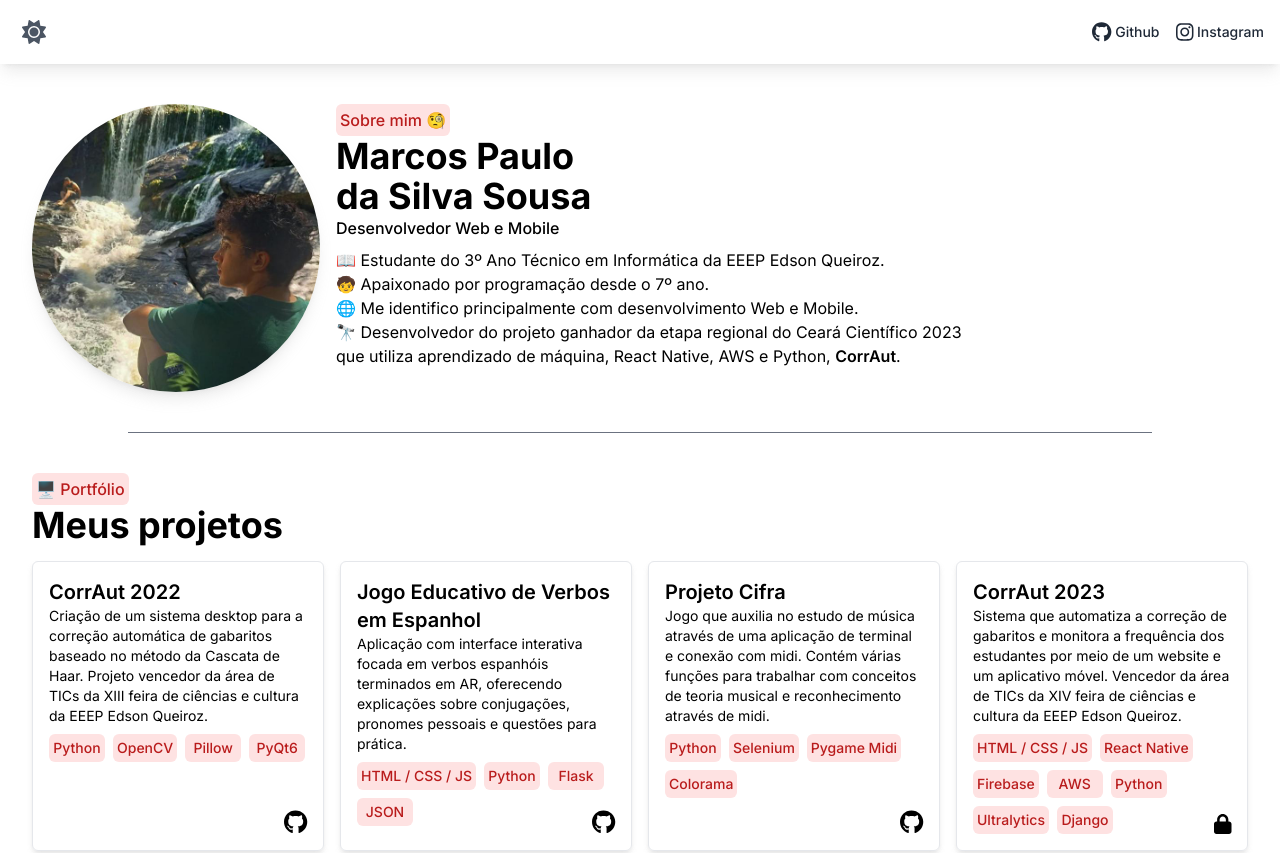
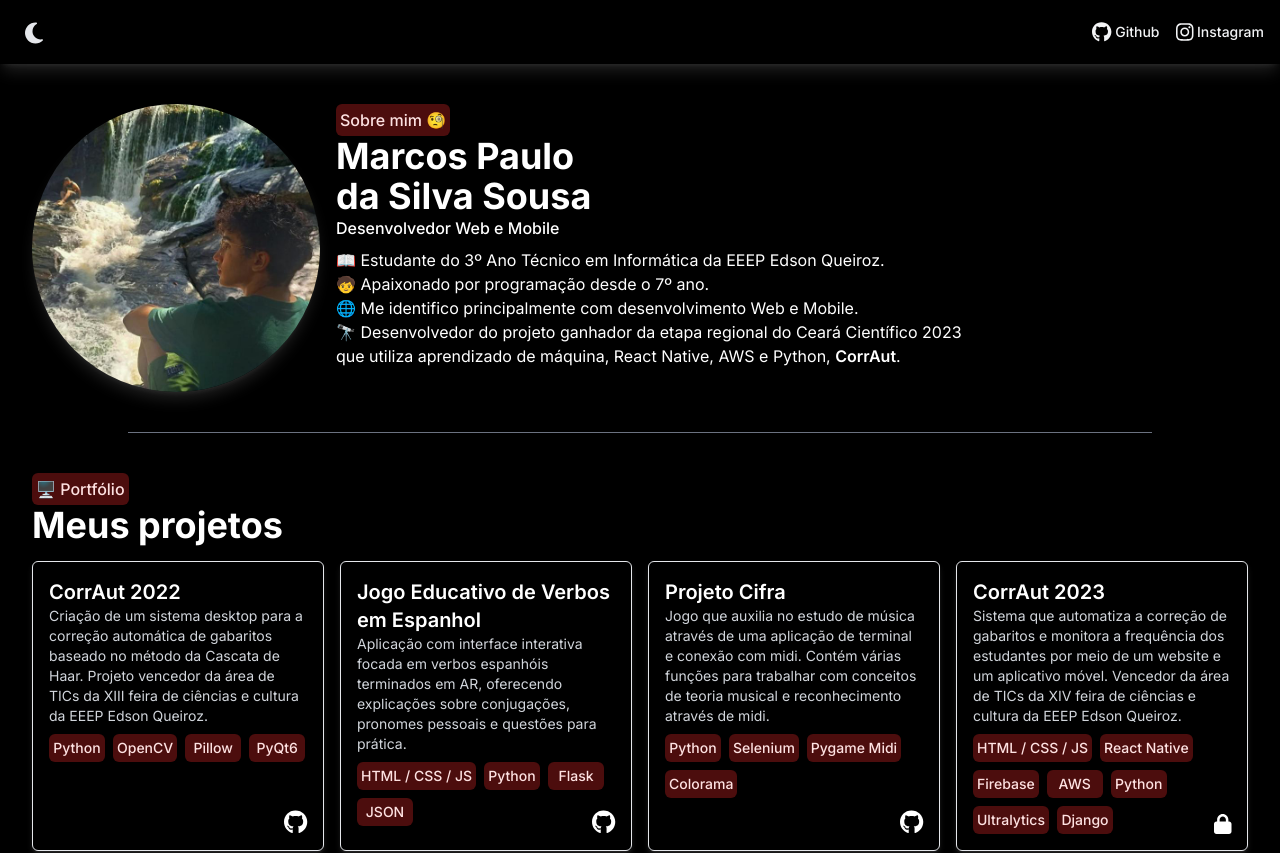
Before and after one commit to marcos-sousa-404/portfolio, a Next.js app: page / in a window 1280 px wide. Shown: the top 853 px of the page. Built offline with nearby package versions, Linux system fonts and the light colour scheme.

Commit message:
Detecção de preferência de dark mode

```diff
--- a/src/app/page.tsx
+++ b/src/app/page.tsx
@@ -2,23 +2,30 @@
 import { FontAwesomeIcon } from "@fortawesome/react-fontawesome";
 import { faInstagram, faGithub } from "@fortawesome/free-brands-svg-icons";
 import { faMoon, faSun } from "@fortawesome/free-solid-svg-icons";
-import { useState } from "react";
+import { useState, useEffect } from "react";
 import { Badge } from "@/components/Badge";
 import { Card } from "@/components/Card";
 
 export default function Home() {
   const [dark, setDark] = useState(false);
 
-  const darkModeHandler = () => {
-    setDark(!dark);
-    document.body.classList.toggle("dark");
-  };
+  useEffect(() => {
+    window.matchMedia("(prefers-color-scheme: dark)")
+      ? setDark(true)
+      : setDark(false);
+  }, []);
+  if (dark) {
+    document.body.classList.add("dark");
+  } else {
+    document.body.classList.remove("dark");
+  }
+
   return (
     <div className="bg-white dark:bg-black w-full h-full duration-300">
       <header className="shadow-lg bg-white dark:bg-black duration-300 transition-all w-full z-10 shadow-[#9993] h-16 flex fixed">
         <button
-          onClick={() => darkModeHandler()}
-          className="rounded-md h-9 w-9 my-auto ml-4 hover:scale-105 translate-y-0.5 duration-300 transition-all"
+          onClick={() => setDark(!dark)}
+          className="rounded-md  text-2xl h-9 w-9 my-auto ml-4 hover:scale-105 translate-y-0.5 duration-300 transition-all"
         >
           <FontAwesomeIcon
             className="text-gray-600 dark:text-gray-200 h-6 m-auto duration-300"
@@ -31,7 +38,10 @@ export default function Home() {
             href="https://github.com/Maruquitus"
             className="font-medium text-sm text-gray-800 dark:text-gray-100 my-auto flex hover:scale-105 duration-300 cursor-pointer"
           >
-            <FontAwesomeIcon className="h-5 my-auto mr-1" icon={faGithub} />
+            <FontAwesomeIcon
+              className="h-5 text-xl my-auto mr-1"
+              icon={faGithub}
+            />
             Github
           </a>
           <a
@@ -39,7 +49,10 @@ export default function Home() {
             href="https://instagram.com/Maruquiturus"
             className="font-medium text-sm text-gray-800 dark:text-gray-100 my-auto flex hover:scale-105 duration-300 cursor-pointer"
           >
-            <FontAwesomeIcon className="h-5 my-auto mr-1" icon={faInstagram} />
+            <FontAwesomeIcon
+              className="h-5 text-xl my-auto mr-1"
+              icon={faInstagram}
+            />
             Instagram
           </a>
         </div>
```
